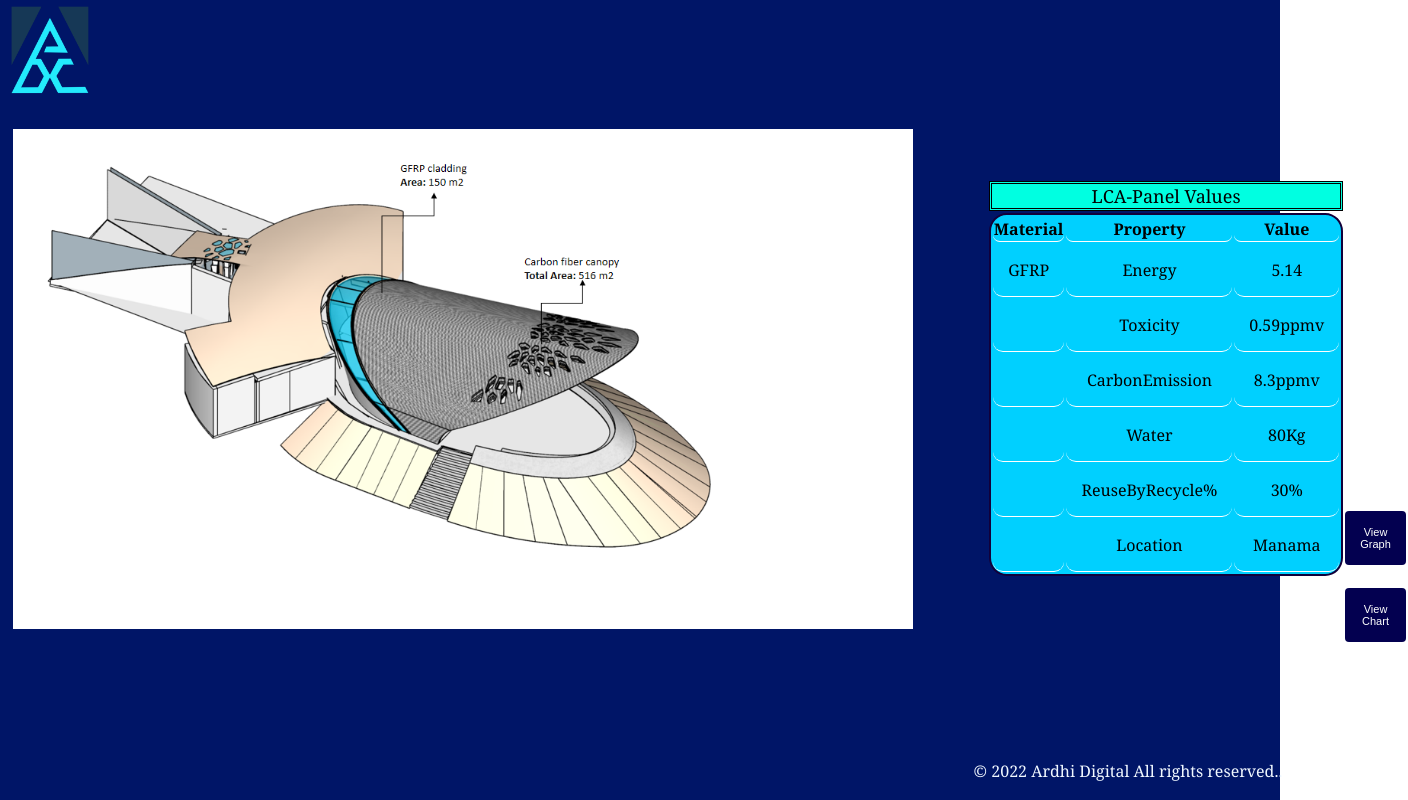
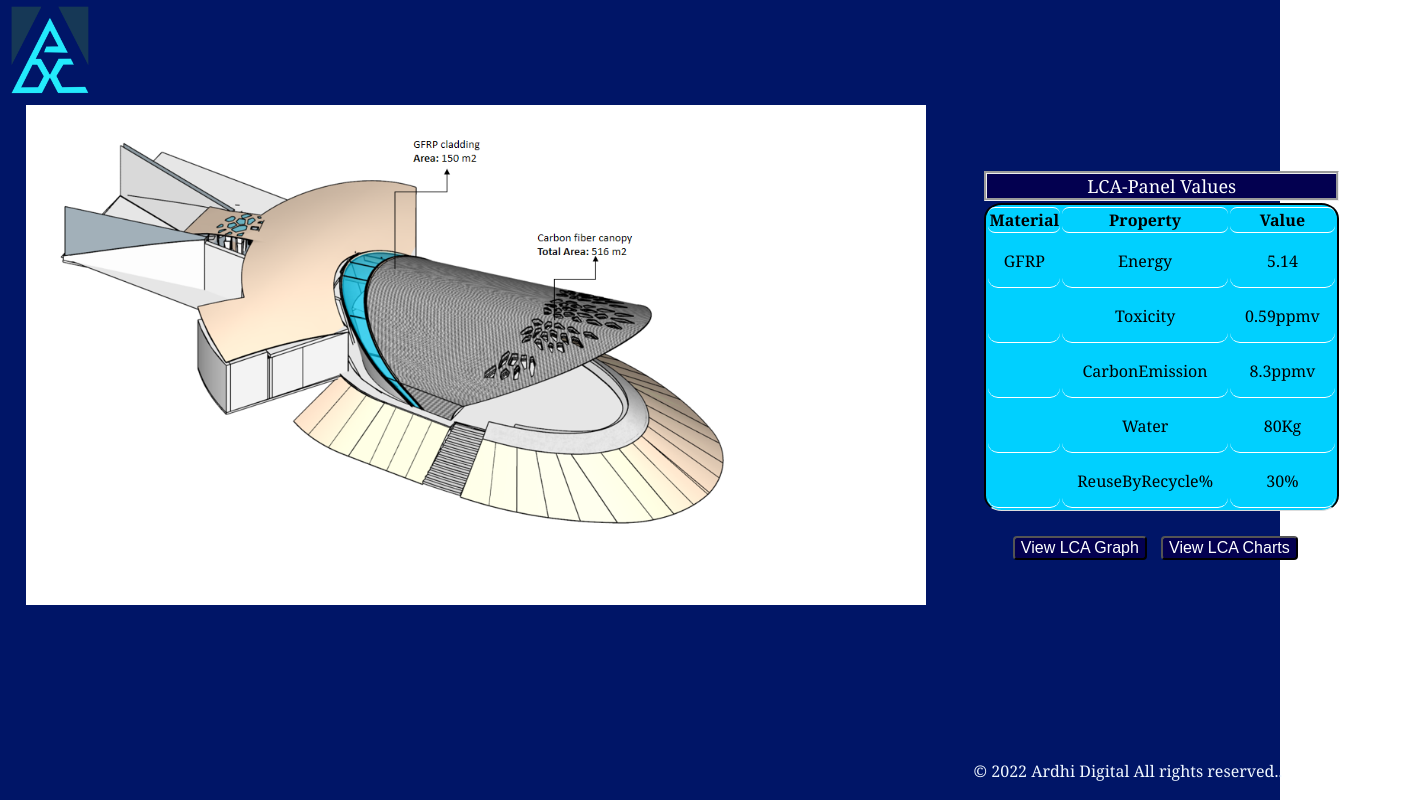
Before and after one commit to Naveen-Chaurasia/ardhi-prototype-app, a React (Create React App) app: page /Page1 in a window 1280 px wide. Shown: the whole page, 1408 px wide, since content can reach past the window. Built offline with nearby package versions, Linux system fonts and the light colour scheme.

Commit message:
updated table

```diff
--- a/src/Page1.js
+++ b/src/Page1.js
@@ -34,8 +34,8 @@ function Page1() {
  {
     setIsClicked(true);
     console.log("^^^^^^^^^^^^^^^^^");
-   // window.location.href = "http://localhost:3000/";
-   window.location.href = "https://bloom.neo4j.io/index.html?connectURL=neo4j%2Bs%3A%2F%2F6799f560.databases.neo4j.io&_ga=2.105062592.230755171.1655092750-1401971628.1655092750";
+   window.location.href = "http://localhost:3000/";
+  //  window.location.href = "https://bloom.neo4j.io/index.html?connectURL=neo4j%2Bs%3A%2F%2F6799f560.databases.neo4j.io&_ga=2.105062592.230755171.1655092750-1401971628.1655092750";
     console.log("^^^^^^^^^^^^^^^^^");
   let x=  document.getElementsByClassName("MuiButton-label")[1].click();
 
@@ -57,6 +57,7 @@ console.log("*********************");
     <div className="page1_image" id="pi">
 
       <img  src="cafe1.png" height="500px" width="900px"  padding="10px" border-radius="10px"  onClick={() => imageClick()}/>
+      <div className="table_button">
       <table className="Table1" >
       <caption >LCA-Panel Values</caption>
         <tr>
@@ -89,11 +90,11 @@ console.log("*********************");
           <td>ReuseByRecycle%</td>
           <td>30%</td>
         </tr>
-        <tr>
+        {/* <tr>
           <td></td>
           <td>Location</td>
           <td>Manama</td>
-        </tr>
+        </tr> */}
         {/* <tr>
           <td onClick={() => imageClick1()}><button class="button button1">View Graph</button></td>
           <td></td>
@@ -101,10 +102,13 @@ console.log("*********************");
         </tr> */}
       </table>
       <div4 className="buttn">
-      <button class="button button1" onClick={() => imageClick1()}>View Graph</button>
-      <button class="button button1" onClick={() => imageClick()}>View Chart</button>
+      <button class="button1" onClick={() => imageClick1()}>View LCA Graph</button>
+      <button class="button2" onClick={() => imageClick()}>View LCA Charts</button>
+
       <div4/>
+
       </div4>
+      </div>
 
     </div>
 
--- a/src/style.css
+++ b/src/style.css
@@ -100,7 +100,7 @@ input[type="submit"]:hover {
   /* margin: auto;
   position: absolute;
   padding-left: 0; */
-  margin-left: 1%;
+  margin-left: 2%;
   flex: 1;
   /* border: 1px solid black; */
   display: flex;
@@ -136,22 +136,22 @@ background-color:rgb(0, 208, 255);
   /* max-width :fit-content; */
   font-family:Georgia, 'Times New Roman', Times, serif;
   max-height:fit-content;
-  border: 2px solid rgb(18, 0, 58);
+  border: 2px solid rgb(0, 0, 0);
   border-radius: 5%;
   width: 50px;
   height: 200px;
   color:rgb(0, 0, 0);
    margin-left: 6%;
-   /* margin-top:7%; */
-   margin-bottom:6%;
+   margin-bottom:7%;
    margin-top: 6%;
+   border-bottom: 1px solid #ddd;
 
 
 }
 
 tr,th {
   border-radius: 7px;
-
+  border-top: 1px solid white;
   border-bottom: 1px solid white;
 }
 
@@ -166,12 +166,14 @@ td {
 tr:hover {background-color: rgb(11, 198, 227);}
 
 caption {
+  color: #fff;
   margin-bottom: 2px;
   display: table-caption;
   text-align: center;
   font-size: large;
-  background-color: rgb(0, 255, 225);
-  border-style: double;
+  /* background-color: rgb(0, 255, 225); */
+  background-color: #030050;
+  border-style:groove;
 }
 .button {
   background-color: #030050; /* Green */
@@ -181,7 +183,7 @@ caption {
   text-align: center;
   text-decoration: none;
   display: inline-block;
-  font-size: 11px;
+  font-size: 12px;
   margin: 4px 2px;
   cursor: pointer;
   margin-top: 30%;
@@ -189,11 +191,24 @@ caption {
 }
 .buttn
 {
-  margin-top: 30%;
+ margin-top: 3%;
+
+  margin-left:14%;
 
 }
-.button1 {border-radius: 4px;}
-.button2 {border-radius: 4px;}
+.button1 {
+  font-size: 16px;
+  color: #fff;
+  border-radius: 4px;
+background-color: #030050;
+}
+.button2 {
+  margin-left: 4%;
+  font-size: 16px;
+  color: #fff;
+  border-radius: 4px;
+background-color: #030050;
+}
 
 .iframe
 {
@@ -209,3 +224,11 @@ caption {
 .button1:hover{
   background-color: rgb(11, 198, 227);
 }
+.button2:hover{
+  background-color: rgb(11, 198, 227);
+}
+
+.table_button
+{
+  margin-left: 3%;
+}
```
